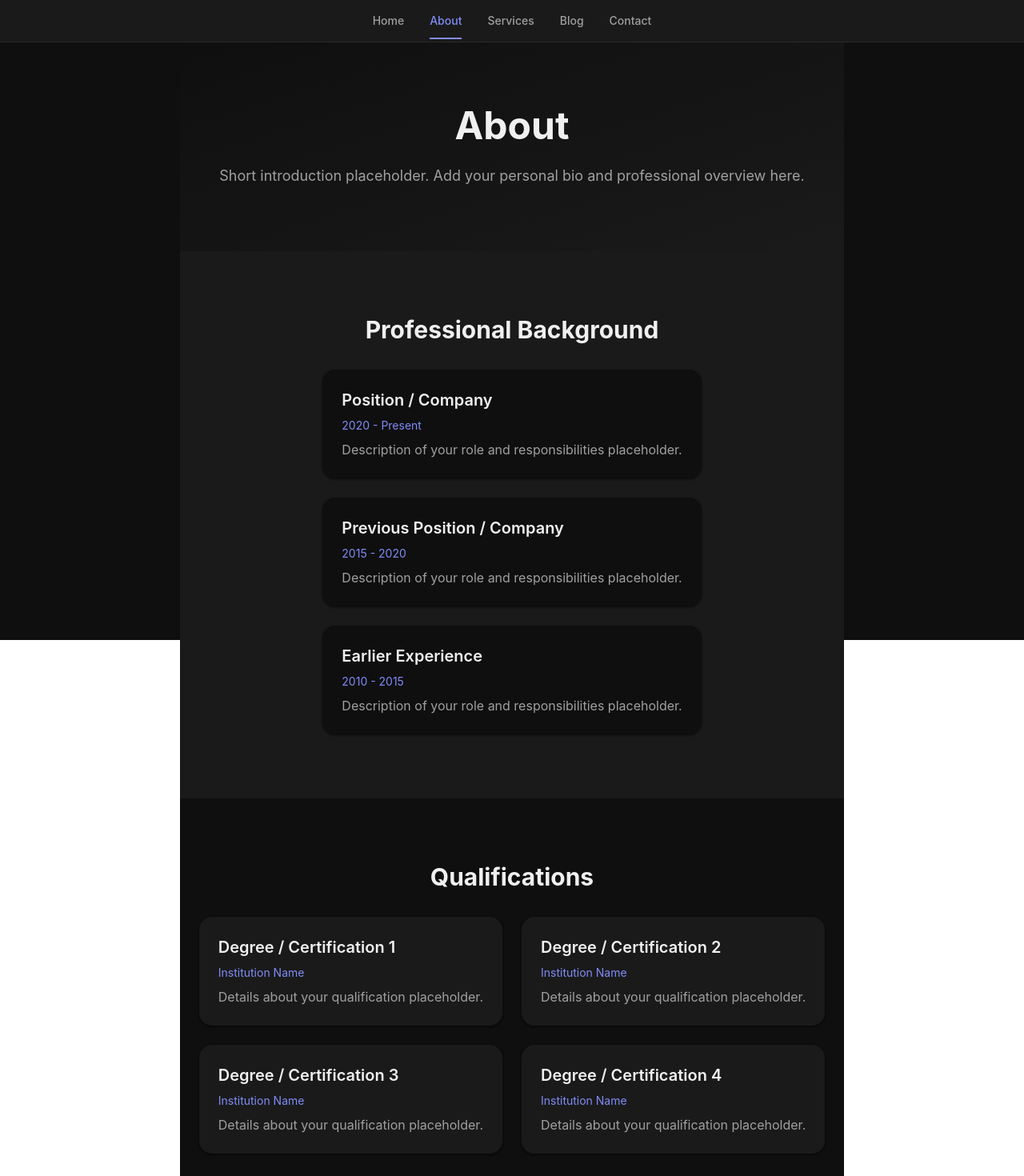
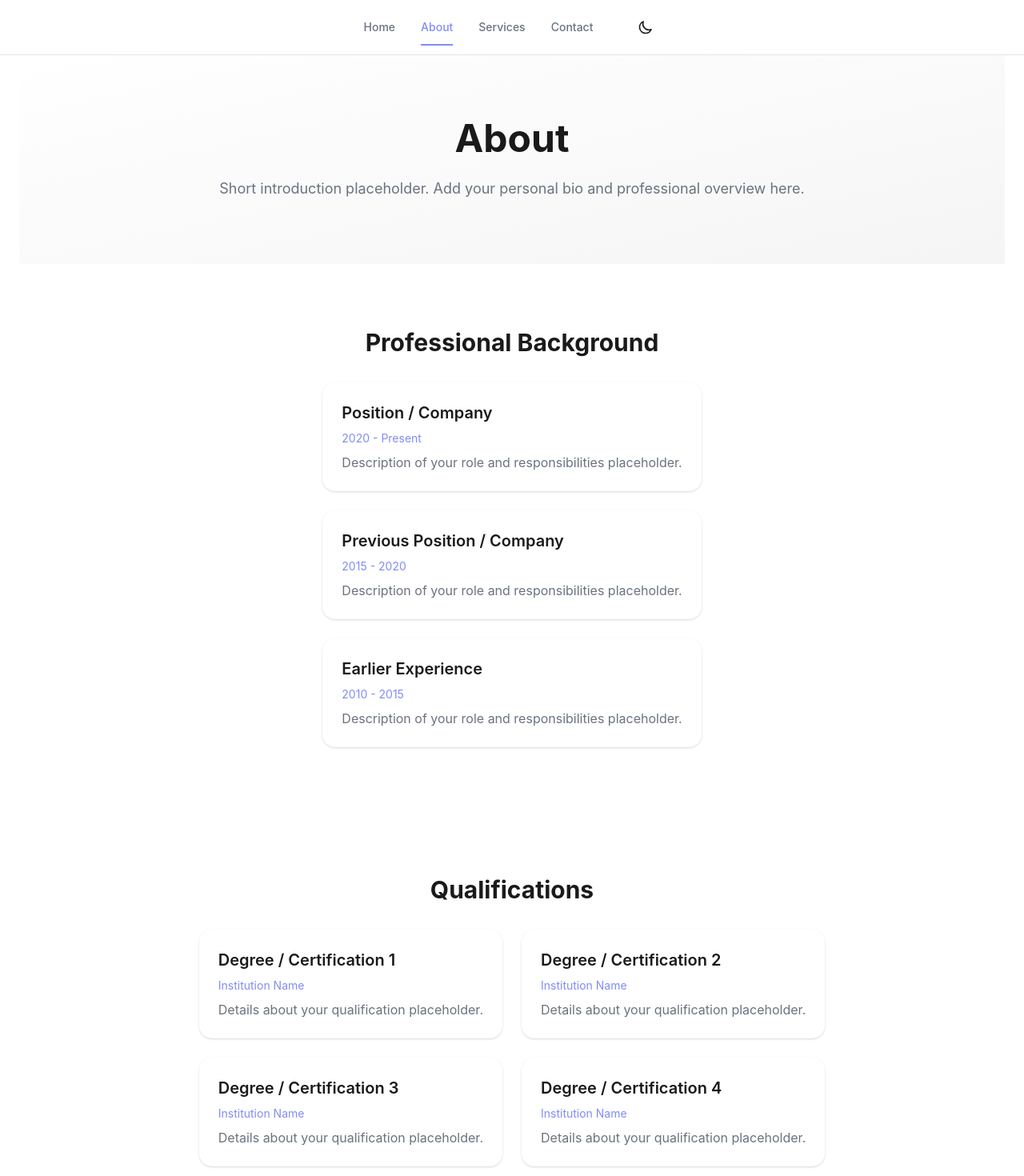
Before and after one commit to CoGomu/personalWebPage_CP, a Vue app: page /about in a window 1280 px wide. Shown: the top 1470 px of the page at 80% size. Built offline with nearby package versions, Linux system fonts and the light colour scheme.

Commit message:
added darkmode, initial template commit

```diff
--- a/src/App.vue
+++ b/src/App.vue
@@ -1,13 +1,18 @@
 <script setup lang="ts">
-import { RouterLink } from 'vue-router';
+import { RouterView } from 'vue-router'
 import Navbar from './components/Navbar.vue'
+import { useDarkMode } from './composables/useDarkMode'
+
+const { isDark, toggleDarkMode } = useDarkMode()
 </script>
 
 <template>
-  <div class="h-screen flex flex-col bg-bg">
-    <Navbar></Navbar>
-    <div class="flex flex-grow items-center justify-center">
-      <RouterView></RouterView>
+  <div class="min-h-screen flex flex-col bg-bg text-primary dark:bg-bg-dark dark:text-primary-dark transition-colors duration-300">
+    <Navbar :is-dark="isDark" @toggle="toggleDarkMode"></Navbar>
+    <div class="flex flex-grow justify-center">
+      <div class="w-full max-w-7xl px-6">
+        <RouterView></RouterView>
+      </div>
     </div>
   </div>
 </template>
--- a/src/components/Navbar.vue
+++ b/src/components/Navbar.vue
@@ -1,7 +1,7 @@
 <template>
-  <nav class="bg-surface border-b border-border sticky top-0 z-50">
+  <nav class="bg-surface dark:bg-surface-dark border-b border-border dark:border-border-dark sticky top-0 z-50 transition-colors duration-300">
     <div class="flex items-center justify-center px-6 py-4">
-      <div class="flex gap-8">
+      <div class="flex items-center gap-8">
         <router-link
           to="/"
           class="text-sm font-medium transition-colors duration-200 relative after:absolute after:bottom-[-13px] after:left-0 after:h-[2px] after:bg-accent after:transition-all after:duration-200 after:content-[''] hover:text-accent"
@@ -24,20 +24,38 @@
           Services
         </router-link>
         <router-link
-          to="/blog"
-          class="text-sm font-medium transition-colors duration-200 relative after:absolute after:bottom-[-13px] after:left-0 after:h-[2px] after:bg-accent after:transition-all after:duration-200 after:content-[''] hover:text-accent"
-          :class="$route.path === '/blog' ? 'text-accent after:w-full' : 'text-secondary after:w-0 hover:after:w-full'"
-        >
-          Blog
-        </router-link>
-        <router-link
           to="/contact"
           class="text-sm font-medium transition-colors duration-200 relative after:absolute after:bottom-[-13px] after:left-0 after:h-[2px] after:bg-accent after:transition-all after:duration-200 after:content-[''] hover:text-accent"
           :class="$route.path === '/contact' ? 'text-accent after:w-full' : 'text-secondary after:w-0 hover:after:w-full'"
         >
           Contact
         </router-link>
+        <button
+          @click="$emit('toggle')"
+          class="ml-4 p-2 rounded-lg transition-colors duration-200 hover:bg-surfaceHover dark:hover:bg-surfaceHover-dark"
+          :aria-label="isDark ? 'Switch to light mode' : 'Switch to dark mode'"
+          title="Toggle dark/light mode"
+        >
+          <!-- Sun icon (shown in dark mode) -->
+          <svg v-if="isDark" class="w-5 h-5 text-primary dark:text-primary-dark" fill="none" viewBox="0 0 24 24" stroke="currentColor" stroke-width="2">
+            <path stroke-linecap="round" stroke-linejoin="round" d="M12 3v1m0 16v1m9-9h-1M4 12H3m15.364 6.364l-.707-.707M6.343 6.343l-.707-.707m12.728 0l-.707.707M6.343 17.657l-.707.707M16 12a4 4 0 11-8 0 4 4 0 018 0z" />
+          </svg>
+          <!-- Moon icon (shown in light mode) -->
+          <svg v-else class="w-5 h-5 text-primary dark:text-primary-dark" fill="none" viewBox="0 0 24 24" stroke="currentColor" stroke-width="2">
+            <path stroke-linecap="round" stroke-linejoin="round" d="M20.354 15.354A9 9 0 018.646 3.646 9.003 9.003 0 0012 21a9.003 9.003 0 008.354-5.646z" />
+          </svg>
+        </button>
       </div>
     </div>
   </nav>
 </template>
+
+<script setup lang="ts">
+defineProps<{
+  isDark: boolean
+}>()
+
+defineEmits<{
+  toggle: []
+}>()
+</script>
--- /dev/null
+++ b/src/composables/useDarkMode.ts
@@ -0,0 +1,59 @@
+import { ref, onMounted, watch } from 'vue'
+
+export function useDarkMode() {
+  const isDark = ref(false)
+
+  const toggleDarkMode = () => {
+    isDark.value = !isDark.value
+    updateDarkClass()
+    localStorage.setItem('darkMode', String(isDark.value))
+  }
+
+  const setDark = (value: boolean) => {
+    isDark.value = value
+    updateDarkClass()
+    localStorage.setItem('darkMode', String(isDark.value))
+  }
+
+  const updateDarkClass = () => {
+    if (typeof document !== 'undefined') {
+      if (isDark.value) {
+        document.documentElement.classList.add('dark')
+      } else {
+        document.documentElement.classList.remove('dark')
+      }
+    }
+  }
+
+  onMounted(() => {
+    // Default to light mode, check localStorage first
+    const savedMode = localStorage.getItem('darkMode')
+    if (savedMode !== null) {
+      isDark.value = savedMode === 'true'
+    }
+    // Otherwise, default to light mode (isDark = false)
+    updateDarkClass()
+  })
+
+  // Watch for localStorage changes
+  watch(isDark, () => {
+    localStorage.setItem('darkMode', String(isDark.value))
+  })
+
+  // Listen for storage events (cross-tab sync)
+  if (typeof window !== 'undefined') {
+    window.addEventListener('storage', (e) => {
+      if (e.key === 'darkMode') {
+        isDark.value = e.newValue === 'true'
+        updateDarkClass()
+      }
+    })
+  }
+
+  return {
+    isDark,
+    toggleDarkMode,
+    setDark,
+    updateDarkClass,
+  }
+}
--- a/src/router/index.ts
+++ b/src/router/index.ts
@@ -1,6 +1,7 @@
 import { createRouter, createWebHistory } from 'vue-router'
 import HomeView from '../views/HomeView.vue'
 import AboutView from '../views/AboutView.vue'
+import ServicesView from '../views/ServicesView.vue'
 import ContactView from '../views/ContactView.vue'
 
 const router = createRouter({
@@ -8,6 +9,7 @@ const router = createRouter({
   routes: [
     { path: '/', component: HomeView },
     { path: '/about', component: AboutView },
+    { path: '/services', component: ServicesView },
     { path: '/contact', component: ContactView },
   ],
 })
--- a/src/style.css
+++ b/src/style.css
@@ -1,3 +1,18 @@
 @tailwind base;
 @tailwind components;
 @tailwind utilities;
+
+@layer base {
+  html {
+    @apply bg-bg text-primary transition-colors duration-300;
+  }
+
+  body {
+    @apply bg-bg text-primary transition-colors duration-300;
+  }
+
+  .dark html,
+  .dark body {
+    @apply bg-bg-dark text-primary-dark;
+  }
+}
--- a/src/views/AboutView.vue
+++ b/src/views/AboutView.vue
@@ -1,94 +1,94 @@
 <template>
   <div class="flex flex-col min-h-screen">
     <!-- 1. Introduction Section -->
-    <section class="flex items-center justify-center bg-gradient-to-br from-bg to-surface">
+    <section class="flex items-center justify-center bg-gradient-light dark:bg-gradient-dark">
       <div class="max-w-4xl mx-auto px-6 py-20 text-center">
-        <h1 class="text-4xl md:text-5xl font-bold text-primary mb-6">About</h1>
-        <p class="text-lg text-secondary leading-relaxed">
+        <h1 class="text-4xl md:text-5xl font-bold text-primary dark:text-primary-dark mb-6">About</h1>
+        <p class="text-lg text-secondary dark:text-secondary leading-relaxed">
           Short introduction placeholder. Add your personal bio and professional overview here.
         </p>
       </div>
     </section>
 
     <!-- 2. Professional Background Section -->
-    <section class="flex items-center justify-center bg-surface">
+    <section class="flex items-center justify-center bg-surface dark:bg-surface-dark">
       <div class="max-w-4xl mx-auto px-6 py-20">
-        <h2 class="text-3xl font-bold text-primary mb-8 text-center">Professional Background</h2>
+        <h2 class="text-3xl font-bold text-primary dark:text-primary-dark mb-8 text-center">Professional Background</h2>
         <div class="space-y-6">
-          <div class="bg-bg p-6 rounded-xl shadow-card">
-            <h3 class="text-xl font-semibold text-primary mb-2">Position / Company</h3>
+          <div class="bg-bg dark:bg-bg-dark p-6 rounded-xl shadow-card dark:shadow-card-dark">
+            <h3 class="text-xl font-semibold text-primary dark:text-primary-dark mb-2">Position / Company</h3>
             <p class="text-accent text-sm mb-2">2020 - Present</p>
-            <p class="text-secondary">Description of your role and responsibilities placeholder.</p>
+            <p class="text-secondary dark:text-secondary">Description of your role and responsibilities placeholder.</p>
           </div>
-          <div class="bg-bg p-6 rounded-xl shadow-card">
-            <h3 class="text-xl font-semibold text-primary mb-2">Previous Position / Company</h3>
+          <div class="bg-bg dark:bg-bg-dark p-6 rounded-xl shadow-card dark:shadow-card-dark">
+            <h3 class="text-xl font-semibold text-primary dark:text-primary-dark mb-2">Previous Position / Company</h3>
             <p class="text-accent text-sm mb-2">2015 - 2020</p>
-            <p class="text-secondary">Description of your role and responsibilities placeholder.</p>
+            <p class="text-secondary dark:text-secondary">Description of your role and responsibilities placeholder.</p>
           </div>
-          <div class="bg-bg p-6 rounded-xl shadow-card">
-            <h3 class="text-xl font-semibold text-primary mb-2">Earlier Experience</h3>
+          <div class="bg-bg dark:bg-bg-dark p-6 rounded-xl shadow-card dark:shadow-card-dark">
+            <h3 class="text-xl font-semibold text-primary dark:text-primary-dark mb-2">Earlier Experience</h3>
             <p class="text-accent text-sm mb-2">2010 - 2015</p>
-            <p class="text-secondary">Description of your role and responsibilities placeholder.</p>
+            <p class="text-secondary dark:text-secondary">Description of your role and responsibilities placeholder.</p>
           </div>
         </div>
       </div>
     </section>
 
     <!-- 3. Qualifications Section -->
-    <section class="flex items-center justify-center bg-bg">
+    <section class="flex items-center justify-center bg-bg dark:bg-bg-dark">
       <div class="max-w-4xl mx-auto px-6 py-20">
-        <h2 class="text-3xl font-bold text-primary mb-8 text-center">Qualifications</h2>
+        <h2 class="text-3xl font-bold text-primary dark:text-primary-dark mb-8 text-center">Qualifications</h2>
         <div class="grid md:grid-cols-2 gap-6">
-          <div class="bg-surface p-6 rounded-xl shadow-card hover:shadow-cardHover transition-shadow duration-200">
-            <h3 class="text-xl font-semibold text-primary mb-2">Degree / Certification 1</h3>
+          <div class="bg-surface dark:bg-surface-dark p-6 rounded-xl shadow-card dark:shadow-card-dark hover:shadow-card-hover dark:hover:shadow-card-dark transition-shadow duration-200">
+            <h3 class="text-xl font-semibold text-primary dark:text-primary-dark mb-2">Degree / Certification 1</h3>
             <p class="text-accent text-sm mb-2">Institution Name</p>
-            <p class="text-secondary">Details about your qualification placeholder.</p>
+            <p class="text-secondary dark:text-secondary">Details about your qualification placeholder.</p>
           </div>
-          <div class="bg-surface p-6 rounded-xl shadow-card hover:shadow-cardHover transition-shadow duration-200">
-            <h3 class="text-xl font-semibold text-primary mb-2">Degree / Certification 2</h3>
+          <div class="bg-surface dark:bg-surface-dark p-6 rounded-xl shadow-card dark:shadow-card-dark hover:shadow-card-hover dark:hover:shadow-card-dark transition-shadow duration-200">
+            <h3 class="text-xl font-semibold text-primary dark:text-primary-dark mb-2">Degree / Certification 2</h3>
             <p class="text-accent text-sm mb-2">Institution Name</p>
-            <p class="text-secondary">Details about your qualification placeholder.</p>
+            <p class="text-secondary dark:text-secondary">Details about your qualification placeholder.</p>
           </div>
-          <div class="bg-surface p-6 rounded-xl shadow-card hover:shadow-cardHover transition-shadow duration-200">
-            <h3 class="text-xl font-semibold text-primary mb-2">Degree / Certification 3</h3>
+          <div class="bg-surface dark:bg-surface-dark p-6 rounded-xl shadow-card dark:shadow-card-dark hover:shadow-card-hover dark:hover:shadow-card-dark transition-shadow duration-200">
+            <h3 class="text-xl font-semibold text-primary dark:text-primary-dark mb-2">Degree / Certification 3</h3>
             <p class="text-accent text-sm mb-2">Institution Name</p>
-            <p class="text-secondary">Details about your qualification placeholder.</p>
+            <p class="text-secondary dark:text-secondary">Details about your qualification placeholder.</p>
           </div>
-          <div class="bg-surface p-6 rounded-xl shadow-card hover:shadow-cardHover transition-shadow duration-200">
-            <h3 class="text-xl font-semibold text-primary mb-2">Degree / Certification 4</h3>
+          <div class="bg-surface dark:bg-surface-dark p-6 rounded-xl shadow-card dark:shadow-card-dark hover:shadow-card-hover dark:hover:shadow-card-dark transition-shadow duration-200">
+            <h3 class="text-xl font-semibold text-primary dark:text-primary-dark mb-2">Degree / Certification 4</h3>
             <p class="text-accent text-sm mb-2">Institution Name</p>
-            <p class="text-secondary">Details about your qualification placeholder.</p>
+            <p class="text-secondary dark:text-secondary">Details about your qualification placeholder.</p>
           </div>
         </div>
       </div>
     </section>
 
     <!-- 4. Publications Section -->
-    <section class="flex items-center justify-center bg-surface">
+    <section class="flex items-center justify-center bg-surface dark:bg-surface-dark">
       <div class="max-w-4xl mx-auto px-6 py-20">
-        <h2 class="text-3xl font-bold text-primary mb-8 text-center">Publications</h2>
+        <h2 class="text-3xl font-bold text-primary dark:text-primary-dark mb-8 text-center">Publications</h2>
         <div class="space-y-6">
           <div class="border-l-4 border-accent pl-6 py-2">
-            <h3 class="text-xl font-semibold text-primary mb-1">Publication Title 1</h3>
+            <h3 class="text-xl font-semibold text-primary dark:text-primary-dark mb-1">Publication Title 1</h3>
             <p class="text-accent text-sm mb-2">Journal / Conference Name, 2024</p>
-            <p class="text-secondary">Brief description or abstract placeholder.</p>
+            <p class="text-secondary dark:text-secondary">Brief description or abstract placeholder.</p>
           </div>
           <div class="border-l-4 border-accent pl-6 py-2">
-            <h3 class="text-xl font-semibold text-primary mb-1">Publication Title 2</h3>
+            <h3 class="text-xl font-semibold text-primary dark:text-primary-dark mb-1">Publication Title 2</h3>
             <p class="text-accent text-sm mb-2">Journal / Conference Name, 2023</p>
-            <p class="text-secondary">Brief description or abstract placeholder.</p>
+            <p class="text-secondary dark:text-secondary">Brief description or abstract placeholder.</p>
           </div>
           <div class="border-l-4 border-accent pl-6 py-2">
-            <h3 class="text-xl font-semibold text-primary mb-1">Publication Title 3</h3>
+            <h3 class="text-xl font-semibold text-primary dark:text-primary-dark mb-1">Publication Title 3</h3>
             <p class="text-accent text-sm mb-2">Journal / Conference Name, 2022</p>
-            <p class="text-secondary">Brief description or abstract placeholder.</p>
+            <p class="text-secondary dark:text-secondary">Brief description or abstract placeholder.</p>
           </div>
         </div>
       </div>
     </section>
 
     <!-- Footer -->
-    <footer class="text-center py-6 text-secondary text-sm border-t border-border">
+    <footer class="text-center py-6 text-secondary dark:text-secondary text-sm border-t border-border dark:border-border-dark">
       <p>&copy; {{ currentYear }} PAP. Alle Rechte vorbehalten.</p>
     </footer>
   </div>
--- a/tailwind.config.js
+++ b/tailwind.config.js
@@ -1,15 +1,38 @@
 /** @type {import('tailwindcss').Config} */
 export default {
   content: ["./index.html", "./src/**/*.{vue,js,ts}"],
+  darkMode: 'class',
   theme: {
     extend: {
       colors: {
-        bg: '#0f0f0f',
-        surface: '#1a1a1a',
-        surfaceHover: '#222222',
-        border: '#2a2a2a',
-        primary: '#f0f0f0',
-        secondary: '#a0a0a0',
+        bg: {
+          DEFAULT: '#ffffff',
+          dark: '#0f0f0f',
+        },
+        surface: {
+          DEFAULT: '#ffffff',
+          dark: '#1a1a1a',
+        },
+        surfaceHover: {
+          DEFAULT: '#f5f5f5',
+          dark: '#222222',
+        },
+        border: {
+          DEFAULT: '#e5e5e5',
+          dark: '#2a2a2a',
+        },
+        primary: {
+          DEFAULT: '#1a1a1a',
+          dark: '#f0f0f0',
+        },
+        primaryDark: {
+          DEFAULT: '#1a1a1a',
+          dark: '#f0f0f0',
+        },
+        secondary: {
+          DEFAULT: '#6b7280',
+          dark: '#a0a0a0',
+        },
         accent: '#818cf8',
         accentHover: '#6366f1',
         goldbeige: '#d8c3a5',
@@ -19,13 +42,19 @@ export default {
         sans: ['Inter', 'system-ui', 'sans-serif'],
       },
       boxShadow: {
-        card: '0 1px 3px rgba(0,0,0,0.4), 0 1px 2px rgba(0,0,0,0.3)',
-        cardHover: '0 10px 15px -3px rgba(0,0,0,0.5), 0 4px 6px -2px rgba(0,0,0,0.4)',
+        card: '0 1px 3px rgba(0,0,0,0.1), 0 1px 2px rgba(0,0,0,0.06)',
+        cardHover: '0 10px 15px -3px rgba(0,0,0,0.1), 0 4px 6px -2px rgba(0,0,0,0.05)',
+        cardDark: '0 1px 3px rgba(0,0,0,0.4), 0 1px 2px rgba(0,0,0,0.3)',
+        cardHoverDark: '0 10px 15px -3px rgba(0,0,0,0.5), 0 4px 6px -2px rgba(0,0,0,0.4)',
       },
       borderRadius: {
         lg: '0.75rem',
         xl: '1rem',
       },
+      backgroundImage: {
+        'gradient-dark': 'linear-gradient(to bottom right, #0f0f0f, #1a1a1a)',
+        'gradient-light': 'linear-gradient(to bottom right, #ffffff, #f5f5f5)',
+      },
     },
   },
   plugins: [],
```
Also changed, not shown: src/views/ContactView.vue (+13 -13 lines), src/views/HomeView.vue (+26 -26 lines), src/views/ServicesView.vue (added, +55 -0 lines).
